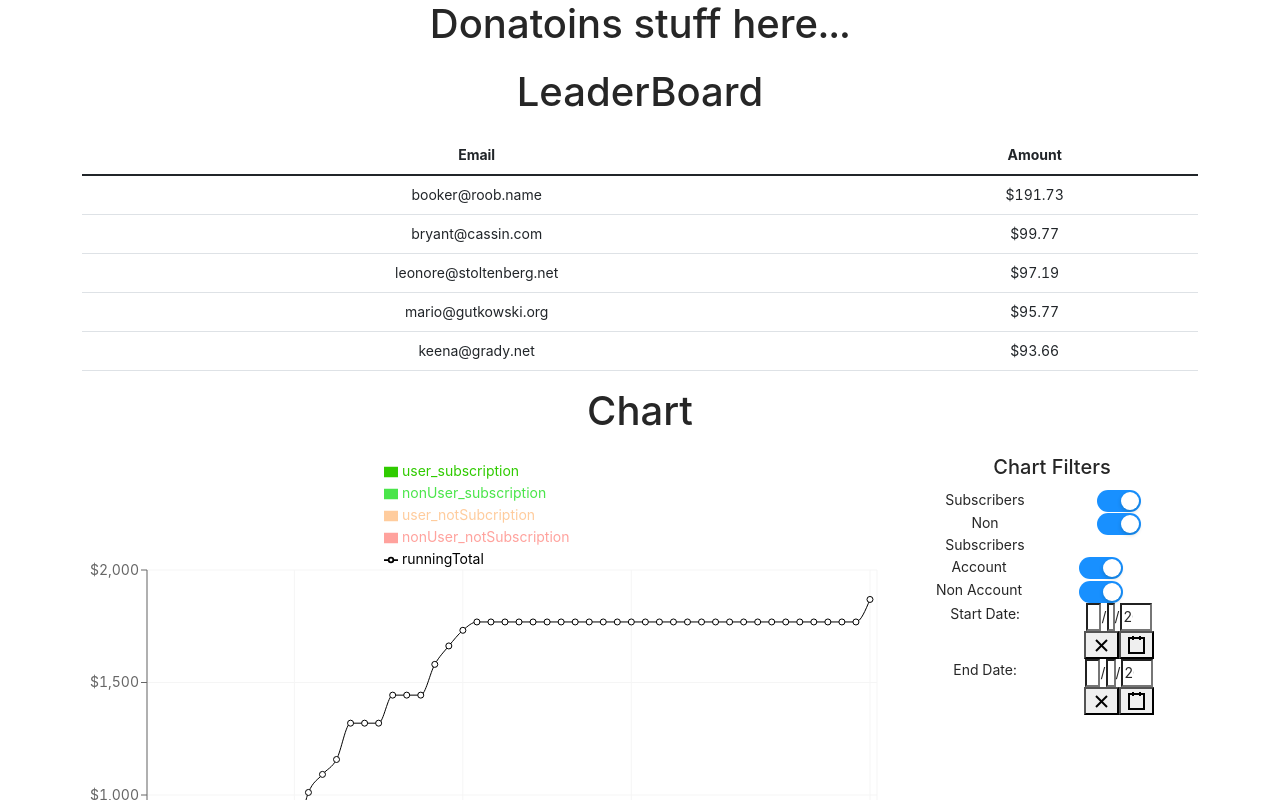
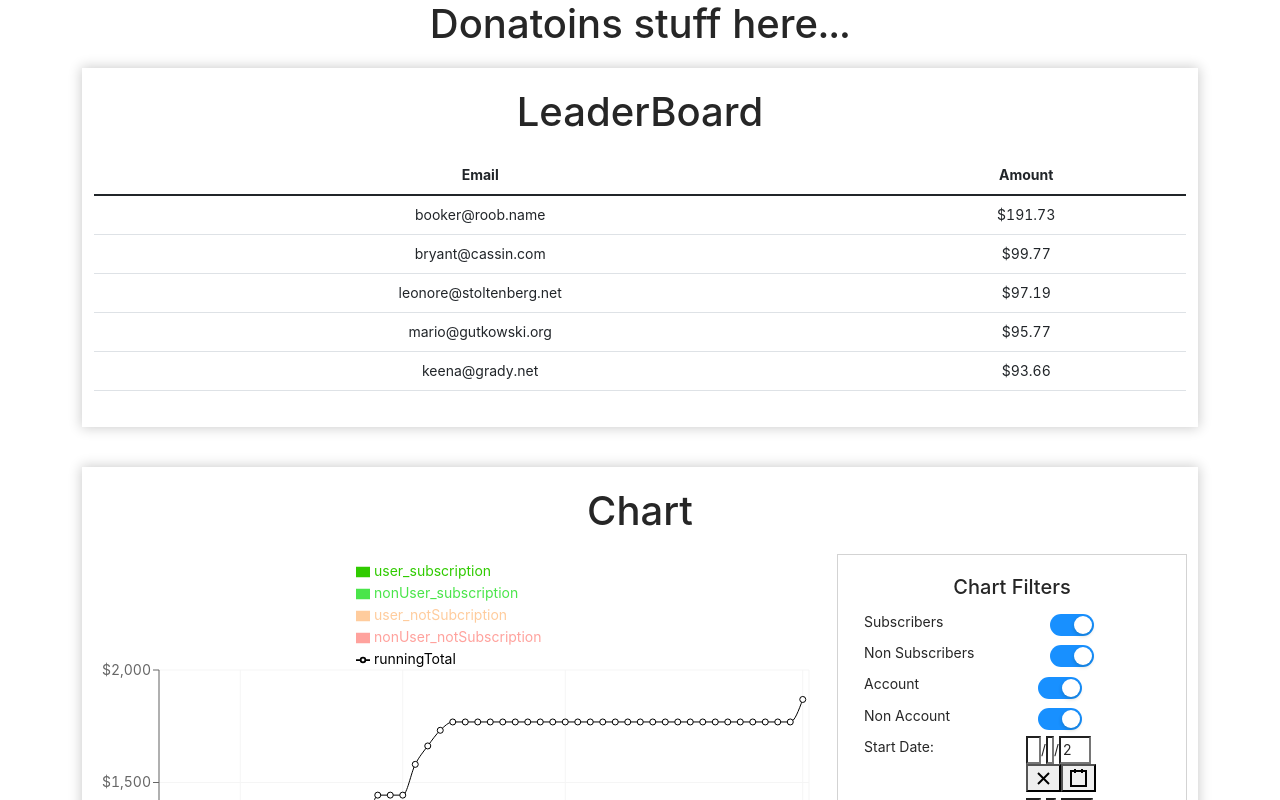
Before and after one commit to BCshirdavani/RevvChallenge, a React (Create React App) app in the folder my-app/: page / in a window 1280 px wide. Shown: the top 800 px of the page. Built offline with nearby package versions, Linux system fonts and the light colour scheme.

Commit message:
Background Styling and Resizeable Chart

```diff
--- /dev/null
+++ b/my-app/src/features/donorChart/Chart.css
@@ -0,0 +1,24 @@
+.DonorChart {
+    background-color: white;
+    outline-width: thin;
+    outline: black;
+    box-shadow: 0px 0px 12px 1px rgba(0, 0, 0, .2);
+    margin-top: 20px;
+    margin-bottom: 40px;
+    padding-top: 20px;
+    padding-bottom: 20px;
+}
+
+.FilterArea {
+    outline: 1px solid lightgray;
+    padding-top: 20px;
+    padding-bottom: 20px;
+}
+
+.FilterItem {
+    horiz-align: left;
+    vertical-align: center;
+    text-align: left;
+    margin: 2px;
+    padding: 2px;
+}
--- a/my-app/src/features/donorChart/DonorChart.tsx
+++ b/my-app/src/features/donorChart/DonorChart.tsx
@@ -11,10 +11,11 @@ import {
 	XAxis,
 	YAxis,
 	ComposedChart,
-	CartesianGrid
+	CartesianGrid, ResponsiveContainer
 } from "recharts";
 import DatePicker from 'react-date-picker';
 import { Switch } from "antd";
+import './Chart.css';
 
 enum AccountTypes {
 	USER = "user",
@@ -115,7 +116,8 @@ function DonorChart() {
 
 	const renderChart = () => {
 		return (
-				<Col>
+				<Col xs={12} md={8}>
+					<ResponsiveContainer height={600} width={"100%"}>
 						<ComposedChart
 							width={800}
 							height={600}
@@ -138,31 +140,33 @@ function DonorChart() {
 							<Bar dataKey="nonUser_notSubscription" barSize={30} stackId={"a"} fill="#ffa29d" />
 							<Line type="monotone" dataKey="runningTotal" stroke="black" />
 						</ComposedChart>
+					</ResponsiveContainer>
 				</Col>
 			)
 	}
 
 	return (
-		<div className={"DonorChart"}>
+		<Container className={"DonorChart"}>
 			<h1>Chart</h1>
 			<Row>
 				{renderChart()}
-				<Col>
+				<Col xs={6} md={4}>
+					<div className={'FilterArea'}>
 						<h5>Chart Filters</h5>
 						<Container>
 							<Col>
 								<Row>
-								<Col>Subscribers</Col>
+									<Col className={'FilterItem'}>Subscribers</Col>
 									<Col>
-									<Container>
+										<Container className={'FilterItem'}>
 											<Switch title={'Subscribers'} defaultChecked onChange={toggleSubscribers} />
 										</Container>
 									</Col>
 								</Row>
 								<Row>
-								<Col>Non Subscribers</Col>
+									<Col className={'FilterItem'}>Non Subscribers</Col>
 									<Col>
-									<Container>
+										<Container className={'FilterItem'}>
 											<Switch title={'Non Subscribers'} defaultChecked onChange={toggleNonSubscribers} />
 										</Container>
 									</Col>
@@ -170,25 +174,25 @@ function DonorChart() {
 							</Col>
 							<Row>
 								<Row>
-								<Col>Account</Col>
+									<Col className={'FilterItem'}>Account</Col>
 									<Col>
-									<Container>
+										<Container className={'FilterItem'}>
 											<Switch title={'Account'} defaultChecked onChange={toggleAccount} />
 										</Container>
 									</Col>
 								</Row>
 								<Row>
-								<Col>Non Account</Col>
+									<Col className={'FilterItem'}>Non Account</Col>
 									<Col>
-									<Container>
+										<Container className={'FilterItem'}>
 											<Switch title={'Non Account'} defaultChecked onChange={toggleNonAccount} />
 										</Container>
 									</Col>
 								</Row>
 							</Row>
 							<Row>
-							<Col>Start Date:</Col>
-							<Col>
+								<Col className={'FilterItem'}>Start Date:</Col>
+								<Col className={'FilterItem'}>
 									<DatePicker
 										onChange={setMinTime}
 										value={minTime}
@@ -198,21 +202,22 @@ function DonorChart() {
 
 							</Row>
 							<Row>
-							<Col>End Date:</Col>
-							<Col>
+								<Col className={'FilterItem'}>End Date:</Col>
+								<Col className={'FilterItem'}>
 									<DatePicker
 										onChange={setMaxTime}
 										value={maxTime}
 										minDate={minTime}
 									/>
 								</Col>
-
 							</Row>
 						</Container>
+					</div>
+
 				</Col>
 			</Row>
 
-		</div>
+		</Container>
 
 	);
 }
--- /dev/null
+++ b/my-app/src/features/donorList/DonorTable.css
@@ -0,0 +1,9 @@
+.DonorTable {
+    background-color: white;
+    outline-width: thin;
+    outline: black;
+    box-shadow: 0px 0px 12px 1px rgba(0, 0, 0, .2);
+    margin-top: 20px;
+    margin-bottom: 40px;
+    padding: 20px;
+}
--- a/my-app/src/features/donorList/DonorTable.tsx
+++ b/my-app/src/features/donorList/DonorTable.tsx
@@ -3,6 +3,7 @@ import { Button, Container, Table } from "react-bootstrap";
 import { IDonation } from "../data/DataHelper";
 import { useSelector } from "react-redux";
 import { store } from "../../app/store";
+import './DonorTable.css';
 
 
 function DonorTable() {
--- /dev/null
+++ b/my-app/src/features/leaderBoard/LeaderBoard.css
@@ -0,0 +1,9 @@
+.LeaderBoard {
+    background-color: white;
+    outline-width: thin;
+    outline: black;
+    box-shadow: 0px 0px 12px 1px rgba(0, 0, 0, .2);
+    margin-top: 20px;
+    margin-bottom: 40px;
+    padding: 20px;
+}
--- a/my-app/src/features/leaderBoard/LeaderBoard.tsx
+++ b/my-app/src/features/leaderBoard/LeaderBoard.tsx
@@ -3,6 +3,7 @@ import { Container, Table } from "react-bootstrap";
 import { IDonation } from "../data/DataHelper";
 import { useSelector } from "react-redux";
 import { store } from "../../app/store";
+import './LeaderBoard.css';
 
 
 function LeaderBoard() {
@@ -56,7 +57,7 @@ function LeaderBoard() {
 
 
 	return (
-		<div className={"LeaderBoard"}>
+		<Container className={"LeaderBoard"}>
 			<h1>LeaderBoard</h1>
 			<Table>
 				<thead>
@@ -67,7 +68,7 @@ function LeaderBoard() {
 				</thead>
 				{renderLeaders()}
 			</Table>
-		</div>
+		</Container>
 	);
 }
 
```
Lines whose indentation alone changed are shown as unchanged.
